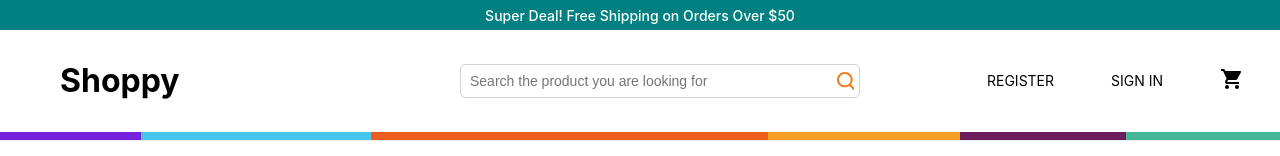
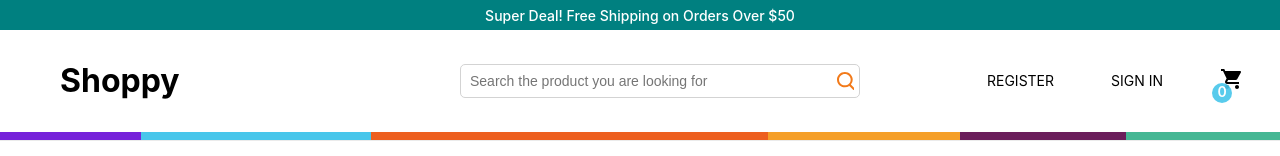
Before and after one commit to MuratCiftci/shopping-cart-ui, a Next.js app: page /cart in a window 1280 px wide. Shown: the top 156 px of the page. Built offline with nearby package versions, Linux system fonts and the light colour scheme.

Commit message:
mini cart added

```diff
--- a/components/Navbar/Navbar.js
+++ b/components/Navbar/Navbar.js
@@ -1,18 +1,27 @@
 import styles from "./Navbar.module.css";
-import {CartContext} from '../../context/CartContext'
+import { CartContext } from "../../context/CartContext";
 import SearchIcon from "@mui/icons-material/Search";
 import ShoppingCartIcon from "@mui/icons-material/ShoppingCart";
 import Badge from "@mui/material/Badge";
 import Link from "next/link";
-import {useContext} from 'react'
+import { useContext, useState } from "react";
+import { getCookie } from "../../lib/useCookie";
+import MiniCart from "../Cart/MiniCart";
 function Navbar() {
-  const {cartItems} = useContext(CartContext);
+  const { cartItems } = useContext(CartContext);
+
+  const [showCart, setShowCart] = useState(false);
+  console.log(showCart);
 
   return (
     <div className={styles.container}>
       <div className={styles.wrapper}>
         <div className={styles.left}>
-          <Link href="/"><a><h1>Shoppy</h1></a></Link>
+          <Link href="/">
+            <a>
+              <h1>Shoppy</h1>
+            </a>
+          </Link>
         </div>
         <div className={styles.center}>
           <div className={styles.SearchContainer}>
@@ -26,9 +35,16 @@ function Navbar() {
         <div className={styles.right}>
           <div className={styles.MenuItem}>REGISTER</div>
           <div className={styles.MenuItem}>SIGN IN</div>
-          <div className={styles.MenuItem}>
-            <Badge badgeContent={cartItems.length} color="primary"></Badge>
-            <Link href="/cart"><ShoppingCartIcon /></Link>
+          <div
+            className={styles.MenuItem}
+            onMouseEnter={() => setShowCart(true)}
+            onMouseLeave={() => setShowCart(false)}
+          >
+            <div className={styles.cartCount}>{cartItems.length}</div>
+            <Link href="/cart">
+              <ShoppingCartIcon />
+            </Link>
+            {showCart && <MiniCart />}
           </div>
         </div>
       </div>
```
